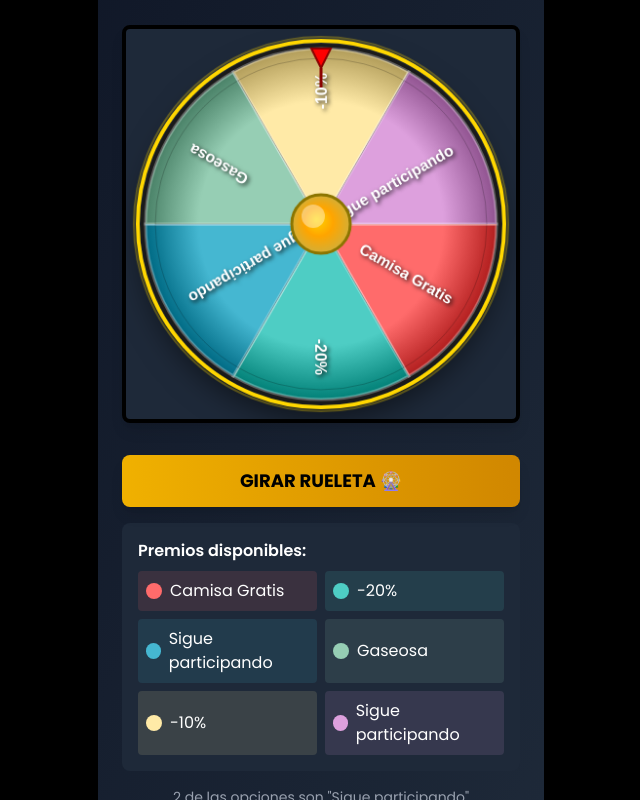
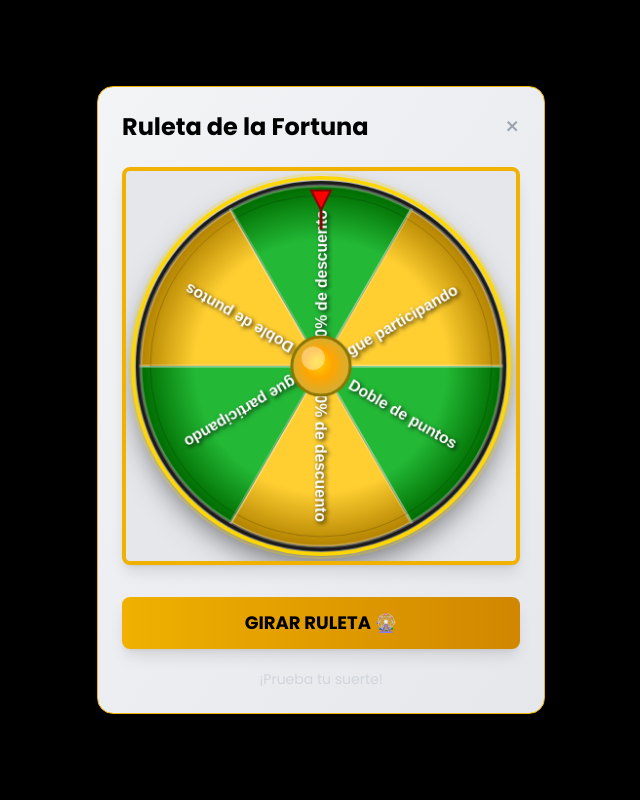
Before and after one commit to GerardoARHernandez/TarjetHerramientas, a React (Vite) app: page /points-loyalty/ruleta in a window 1280 px wide. Shown: the whole page, without its empty margins (319-959 px from the left). Built offline with nearby package versions, Linux system fonts and the light colour scheme.

Commit message:
Update: Ruleta modificada

```diff
--- a/src/apps/points/views/client/Ruleta.jsx
+++ b/src/apps/points/views/client/Ruleta.jsx
@@ -11,33 +11,18 @@ const Ruleta = ({ onClose }) => {
 
   // Opciones de la ruleta (2 son "sigue participando")
   const options = [
-    "Camisa Gratis",
-    "-20%",
+    "Doble de puntos",
+    "-50% de descuento",
     "Sigue participando",
-    "Gaseosa",
-    "-10%",
+    "Doble de puntos",
+    "-20% de descuento",
     "Sigue participando"
   ];
 
   // Colores para cada segmento
   const colors = [
-    '#FF6B6B', '#4ECDC4', '#45B7D1', '#96CEB4', '#FFEAA7', '#DDA0DD'
+    '#23b836', '#ffcf32', '#23b836', '#ffcf32', '#23b836', '#ffcf32'
   ];
-
-  // Configuración del audio
-  useEffect(() => {
-    audioRef.current = new Audio("https://assets.mixkit.co/sfx/preview/mixkit-casino-roulette-spin-1036.mp3");
-    audioRef.current.volume = 0.9;
-
-    // Dibujar la ruleta inicial
-    drawWheel();
-
-    return () => {
-      if (spinTimeoutRef.current) {
-        clearTimeout(spinTimeoutRef.current);
-      }
-    };
-  }, []);
 
   const drawWheel = () => {
     const canvas = canvasRef.current;
@@ -46,7 +31,7 @@ const Ruleta = ({ onClose }) => {
     const ctx = canvas.getContext('2d');
     const centerX = canvas.width / 2;
     const centerY = canvas.height / 2;
-    const radius = Math.min(centerX, centerY) - 20;
+    const radius = Math.min(centerX, centerY) - 15;
     const arc = (2 * Math.PI) / options.length;
 
     // Fondo del canvas
@@ -164,20 +149,20 @@ const Ruleta = ({ onClose }) => {
   const shadeColor = (color, percent) => {
     const num = parseInt(color.replace("#", ""), 16);
     const amt = Math.round(2.55 * percent);
-    const R = (num >> 16) + amt;
-    const G = (num >> 8 & 0x00FF) + amt;
-    const B = (num & 0x0000FF) + amt;
-    return "#" + (0x1000000 + (R < 255 ? R < 1 ? 0 : R : 255) * 0x10000 +
-      (G < 255 ? G < 1 ? 0 : G : 255) * 0x100 +
-      (B < 255 ? B < 1 ? 0 : B : 255))
-      .toString(16).slice(1);
+    const R = Math.max(0, Math.min(255, (num >> 16) + amt));
+    const G = Math.max(0, Math.min(255, (num >> 8 & 0x00FF) + amt));
+    const B = Math.max(0, Math.min(255, (num & 0x0000FF) + amt));
+    return "#" + ((R << 16) + (G << 8) + B).toString(16).padStart(6, '0');
   };
 
   const drawPointer = (ctx, centerX, centerY, radius) => {
+    // Puntero arriba del círculo
+    const pointerY = 20;
+
     ctx.beginPath();
-    ctx.moveTo(centerX - 10, 20);
-    ctx.lineTo(centerX + 10, 20);
-    ctx.lineTo(centerX, 40);
+    ctx.moveTo(centerX - 10, pointerY);
+    ctx.lineTo(centerX + 10, pointerY);
+    ctx.lineTo(centerX, pointerY + 20);
     ctx.closePath();
     ctx.fillStyle = '#FF0000';
     ctx.fill();
@@ -187,8 +172,8 @@ const Ruleta = ({ onClose }) => {
 
     // Línea del puntero
     ctx.beginPath();
-    ctx.moveTo(centerX, 40);
-    ctx.lineTo(centerX, 60);
+    ctx.moveTo(centerX, pointerY + 20);
+    ctx.lineTo(centerX, pointerY + 40);
     ctx.strokeStyle = '#8B0000';
     ctx.lineWidth = 3;
     ctx.stroke();
@@ -203,7 +188,7 @@ const Ruleta = ({ onClose }) => {
     // Reproducir sonido
     if (audioRef.current) {
       audioRef.current.currentTime = 0;
-      audioRef.current.play();
+      audioRef.current.play().catch(e => console.log("Error reproduciendo audio:", e));
     }
 
     // Configurar animación
@@ -239,7 +224,7 @@ const Ruleta = ({ onClose }) => {
     const segmentAngle = (2 * Math.PI) / options.length;
     const offsetAngle = (normalizedRotation + segmentAngle / 2) % (2 * Math.PI);
     const segmentIndex = Math.floor(offsetAngle / segmentAngle);
-    const winningOption = options[(options.length - segmentIndex) % options.length];
+    const winningOption = options[(options.length - segmentIndex - 1 + options.length) % options.length];
 
     setResult(winningOption);
     setSpinning(false);
@@ -285,9 +270,9 @@ const Ruleta = ({ onClose }) => {
 
   return (
     <div className="fixed inset-0 bg-black bg-opacity-50 flex items-center justify-center z-50 p-4">
-      <div className="bg-gradient-to-br from-gray-900 to-gray-800 rounded-2xl shadow-2xl p-6 max-w-md w-full border border-gold-500">
+      <div className="bg-gradient-to-br from-gray-100 to-gray-200 rounded-2xl shadow-2xl p-6 max-w-md w-full border border-yellow-500">
         <div className="flex justify-between items-center mb-6">
-          <h2 className="text-2xl font-bold text-white">Ruleta de la Fortuna</h2>
+          <h2 className="text-2xl font-bold text-black">Ruleta de la Fortuna</h2>
           <button
             onClick={onClose}
             className="text-gray-400 hover:text-white text-2xl"
@@ -301,19 +286,20 @@ const Ruleta = ({ onClose }) => {
             ref={canvasRef}
             width={400}
             height={400}
-            className="w-full h-auto rounded-lg bg-gray-800 border-4 border-gold-500 shadow-lg"
+            className="w-full h-auto rounded-lg bg-gray-200 border-4 border-yellow-500 shadow-lg"
           />
 
           {result && (
             <div className="absolute inset-0 flex items-center justify-center">
               <div className="bg-black bg-opacity-80 rounded-lg p-6 max-w-xs w-full text-center animate-pulse">
-                <h3 className="text-2xl font-bold text-yellow-400 mb-2">¡Resultado!</h3>
+                {result !== "Sigue participando" ? (
+                  <h3 className="text-2xl font-bold text-yellow-400 mb-2">¡Felicidades!</h3>
+                ) : (
+                  <h3 className="text-2xl font-bold text-red-400 mb-2">¡Mejor Suerte la próxima!</h3>
+                )}
                 <p className={`text-3xl font-bold ${result === "Sigue participando" ? "text-red-400" : "text-green-400"}`}>
                   {result}
                 </p>
-                {result !== "Sigue participando" && (
-                  <p className="text-yellow-300 mt-2">¡Felicidades! 🎉</p>
-                )}
               </div>
             </div>
           )}
@@ -325,12 +311,12 @@ const Ruleta = ({ onClose }) => {
             disabled={spinning}
             className={`w-full py-3 px-6 rounded-lg font-bold text-lg transition-all duration-300 ${
               spinning
-                ? 'bg-gray-600 cursor-not-allowed'
+                ? 'bg-amber-600 cursor-not-allowed'
                 : 'bg-gradient-to-r from-yellow-500 to-yellow-600 hover:from-yellow-600 hover:to-yellow-700 transform hover:scale-105'
             } shadow-lg`}
           >
             {spinning ? (
-              <span className="flex items-center justify-center">
+              <span className="flex items-center justify-center text-white">
                 <svg className="animate-spin h-5 w-5 mr-3 text-white" xmlns="http://www.w3.org/2000/svg" fill="none" viewBox="0 0 24 24">
                   <circle className="opacity-25" cx="12" cy="12" r="10" stroke="currentColor" strokeWidth="4"></circle>
                   <path className="opacity-75" fill="currentColor" d="M4 12a8 8 0 018-8V0C5.373 0 0 5.373 0 12h4zm2 5.291A7.962 7.962 0 014 12H0c0 3.042 1.135 5.824 3 7.938l3-2.647z"></path>
@@ -338,31 +324,11 @@ const Ruleta = ({ onClose }) => {
                 Girando...
               </span>
             ) : (
-              'GIRAR RUELETA 🎡'
+              'GIRAR RULETA 🎡'
             )}
           </button>
 
-          <div className="bg-gray-800 rounded-lg p-4">
-            <h4 className="text-white font-semibold mb-2">Premios disponibles:</h4>
-            <div className="grid grid-cols-2 gap-2">
-              {options.map((option, index) => (
-                <div
-                  key={index}
-                  className="flex items-center space-x-2 p-2 rounded"
-                  style={{ backgroundColor: `${colors[index]}20` }}
-                >
-                  <div
-                    className="w-4 h-4 rounded-full"
-                    style={{ backgroundColor: colors[index] }}
-                  />
-                  <span className="text-white">{option}</span>
-                </div>
-              ))}
-            </div>
-          </div>
-
-          <div className="text-center text-gray-400 text-sm">
-            <p>2 de las opciones son "Sigue participando"</p>
+          <div className="text-center text-gray-300 text-sm">
             <p className="mt-1">¡Prueba tu suerte!</p>
           </div>
         </div>
```
